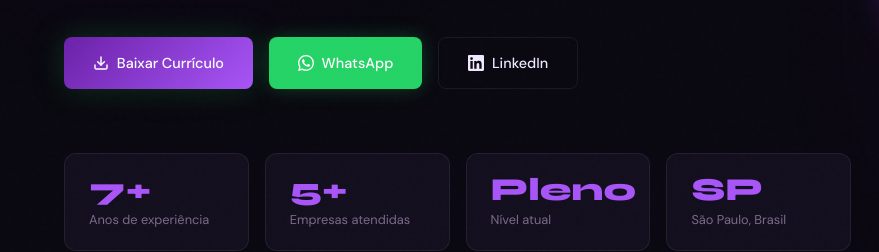
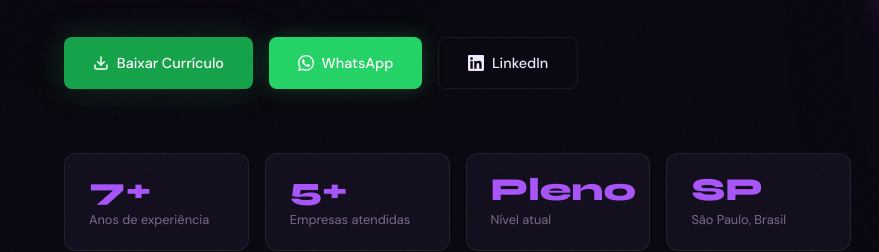
Before and after one commit to Anthonysantosplanning/Anthony, a plain HTML site: page index.html in a window 1280 px wide. Shown: the part 497-749 px from the top of the page, 0-879 px from the left. Drawn offline with Linux system fonts and the light colour scheme.

Commit message:
Update index.html

```diff
--- a/index.html
+++ b/index.html
@@ -162,7 +162,7 @@
       border: none;
     }
     .btn-primary {
-      background: linear-gradient(135deg, var(--accent2), var(--accent));
+      background: #16a34a; linear-gradient(135deg, var(--accent2), var(--accent));
       color: #fff;
       box-shadow: 0 0 30px rgba(22,101,52,0.45);
     }
```
